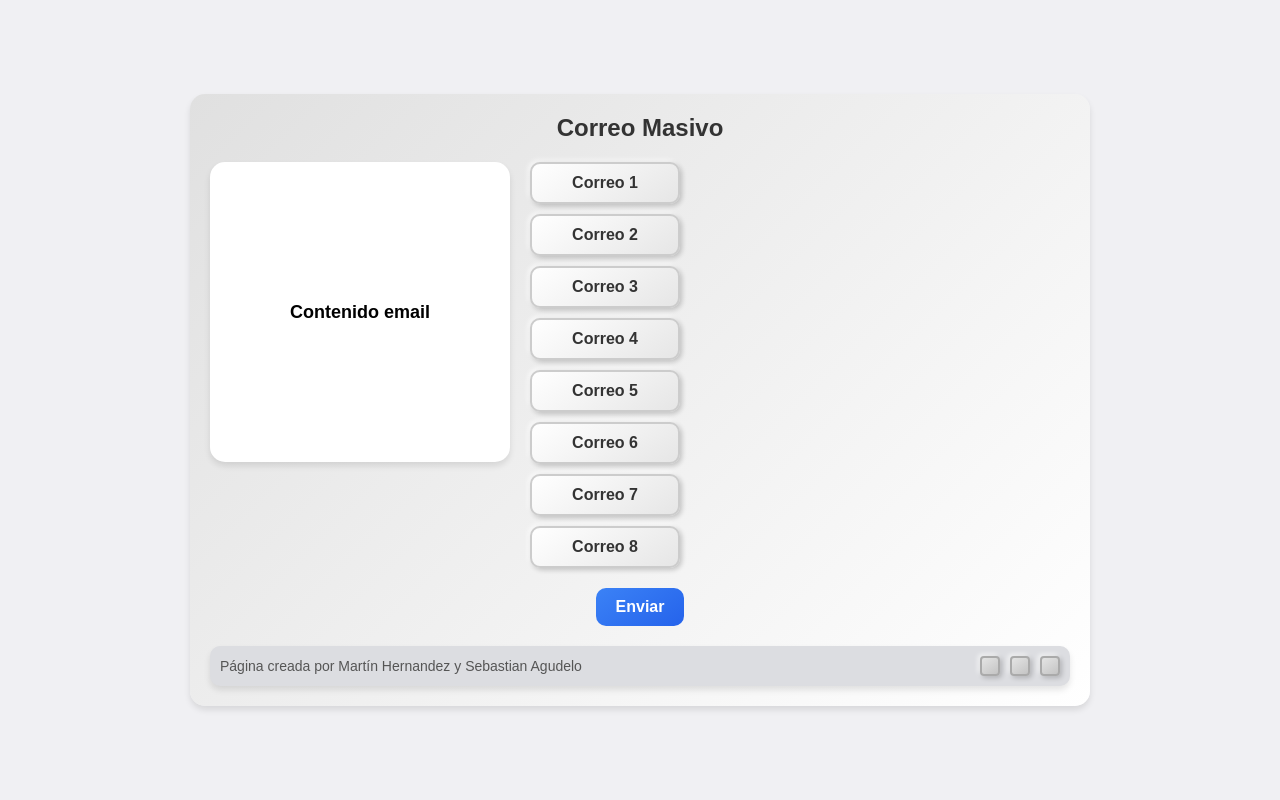
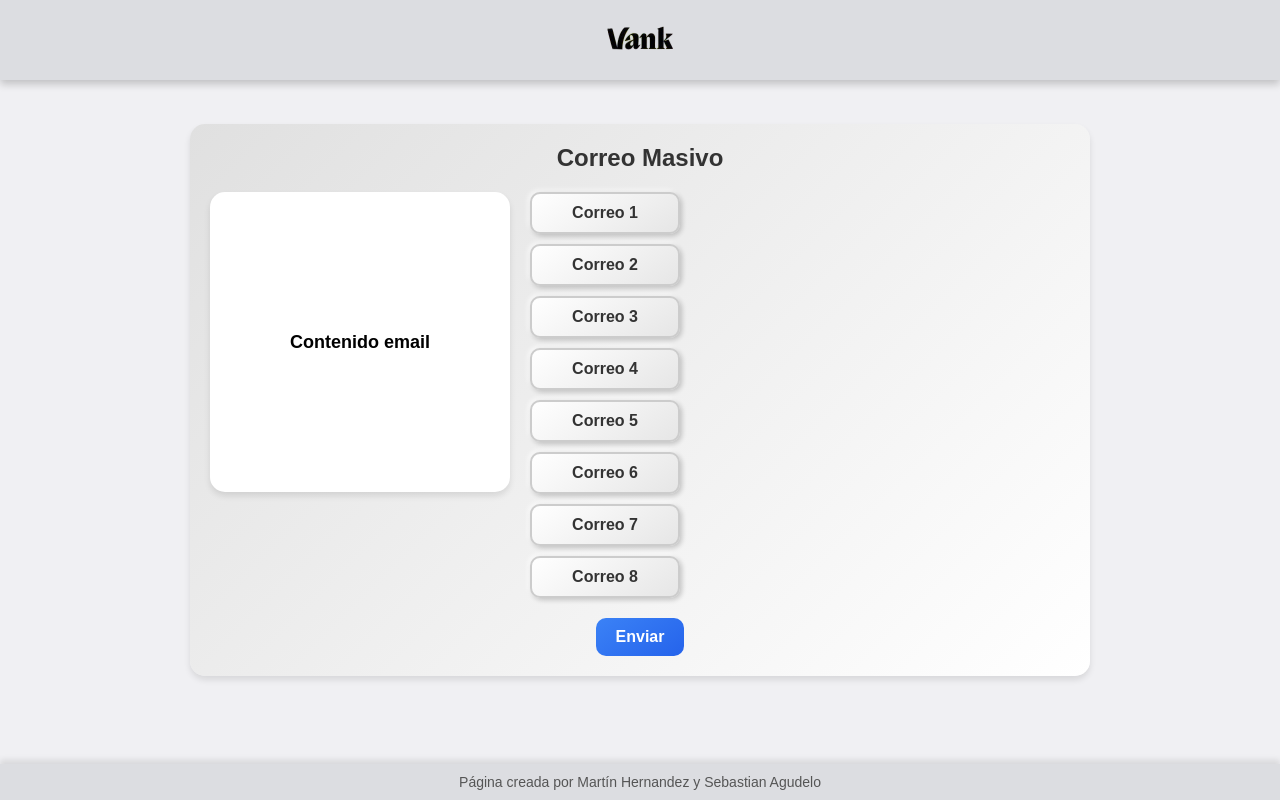
Before and after one commit to Martiinhz/VankVersity-Banckend-1, a plain HTML site: page ejercicio3.html in a window 1280 px wide. Drawn offline with Linux system fonts and the light colour scheme.

Commit message:
Estilos y modificaciones ejercicio

```diff
--- a/ejercicio3.html
+++ b/ejercicio3.html
@@ -7,6 +7,11 @@
   <link rel="stylesheet" href="styles/ejercicio3.css">
 </head>
 <body>
+  <header>
+    <a href="index.html">
+      <img src="images/vankLogo.jpeg" alt="Logo" class="logo">
+    </a>
+  </header>
   <div class="main-container">
     <h1 class="title">Correo Masivo</h1>
     <div class="content">
@@ -25,14 +30,10 @@
     <div class="action">
       <button class="button">Enviar</button>
     </div>
-    <footer>
-      <p class="footer-text">Página creada por Martín Hernandez y Sebastian Agudelo</p>
-      <div class="footer-buttons">
-        <button class="footer-btn" onclick="window.location.href='page1.html'"></button>
-        <button class="footer-btn" onclick="window.location.href='page2.html'"></button>
-        <button class="footer-btn" onclick="window.location.href='page3.html'"></button>
-      </div>
-    </footer>
   </div>
+  <footer>
+    <p class="footer-text">Página creada por Martín Hernandez y Sebastian Agudelo</p>
+    </div>
+  </footer>
 </body>
 </html>
--- a/js/Clima.js
+++ b/js/Clima.js
@@ -1,4 +1,3 @@
-// Función para obtener el clima de Meteosource
 const obtenerClimaMeteosource = () => {
   const apiKey = "hi7z1bz5om0dyufbpixh3eargmnogxuypeqoxkfw";
   const url = `https://www.meteosource.com/api/v1/free/point?place_id=medellin&sections=current&timezone=auto&language=en&units=metric&key=${apiKey}`;
--- a/styles/ejercicio3.css
+++ b/styles/ejercicio3.css
@@ -11,6 +11,25 @@
     align-items: center;
     min-height: 100vh;
     background: #f0f0f3;
+  }
+
+  header {
+    position: fixed;
+    top: 0;
+    left: 0;
+    width: 100%;
+    display: flex;
+    justify-content: center;
+    height: 80px;
+    align-items: center;
+    background: #dcdde1;
+    padding: 20px;
+    box-shadow: 0 4px 8px rgba(0, 0, 0, 0.2);
+    z-index: 1000; /* Asegura que esté por encima de otros elementos */
+  }
+
+  header .logo {
+    max-width: 100px;
   }
 
   .main-container {
@@ -105,16 +124,21 @@
     transform: scale(1.1);
   }
 
-  footer {
-    display: flex;
-    justify-content: space-between;
-    align-items: center;
-    width: 100%;
-    background: #dcdde1;
-    padding: 10px;
-    border-radius: 10px;
-    box-shadow: 0 4px 6px rgba(0, 0, 0, 0.1);
-  }
+    footer {
+      position: fixed;
+      bottom: 0;
+      left: 0;
+      width: 100%;
+      background: #dcdde1;
+      box-shadow: 0 -4px 6px rgba(0, 0, 0, 0.1);
+      padding: 10px;
+      text-align: center;
+      font-size: 14px;
+      display: flex;
+      justify-content: center;
+      align-items: center;
+    }
+
 
   .footer-text {
     font-size: 14px;
```
